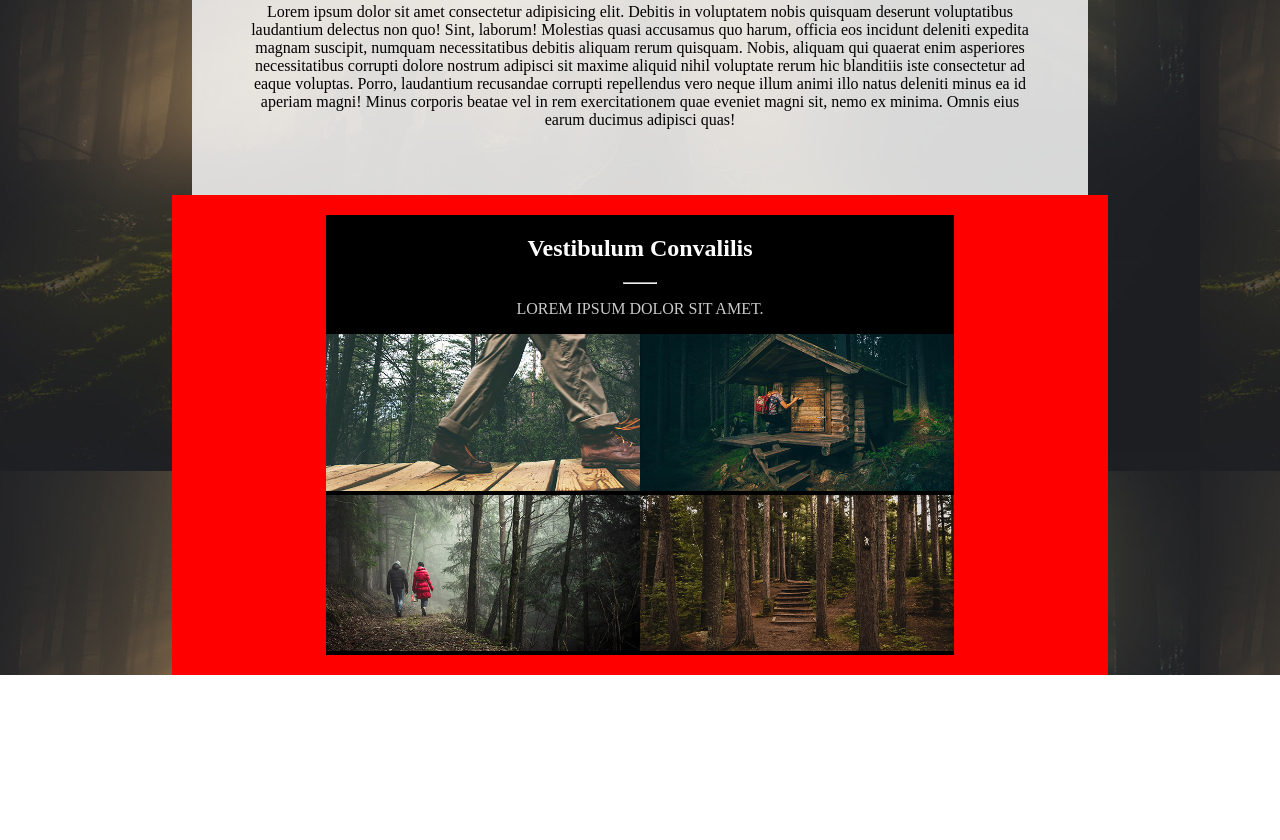
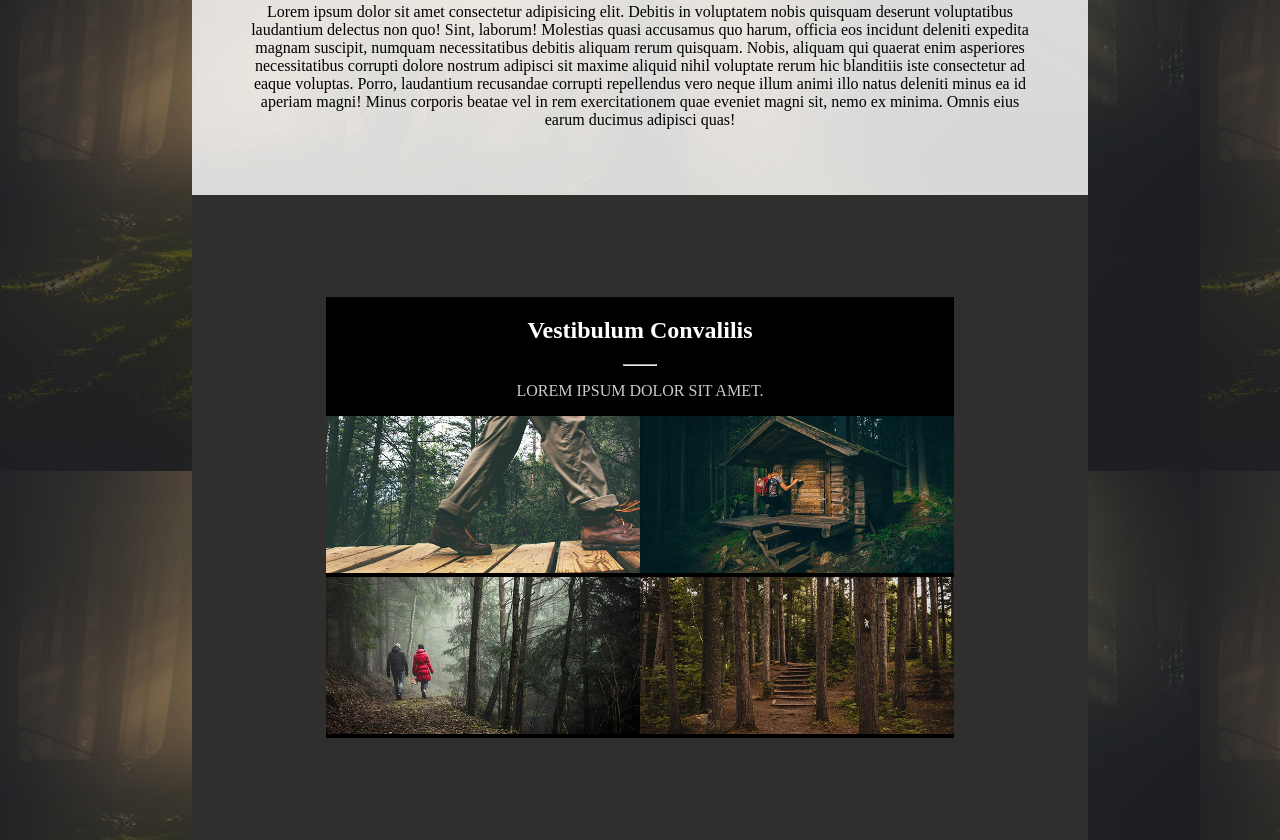
Before and after one commit to philippeK22/caminar-html-css, a plain HTML site: page index.html in a window 1280 px wide. Shown: the part 729-1569 px from the top of the page. Before the commit the page ends 1404 px from the top, so only its background shows below. Drawn offline with Linux system fonts and the light colour scheme.

Commit message:
fin de ma deuxième section

```diff
--- a/public/css/style.css
+++ b/public/css/style.css
@@ -58,9 +58,10 @@ section:first-of-type div:last-of-type{
 section:nth-of-type(2){
     display: flex;
     flex-direction: column;
-    background-color:red;
+    background-color:rgb(49, 46, 46);
     text-align: center;
-    padding: 20px ;
+    padding-top:8%;
+    padding-bottom:8%;
     width: 70%;
     margin: auto;
 }
@@ -68,6 +69,8 @@ section:nth-of-type(2) div{
     background-color: black;
     width: 70%;
     margin: auto;
+
+
 }
 section:nth-of-type(2) h2{
     color: white;
```
Also changed, not shown: index.html (+1 -0 lines).
